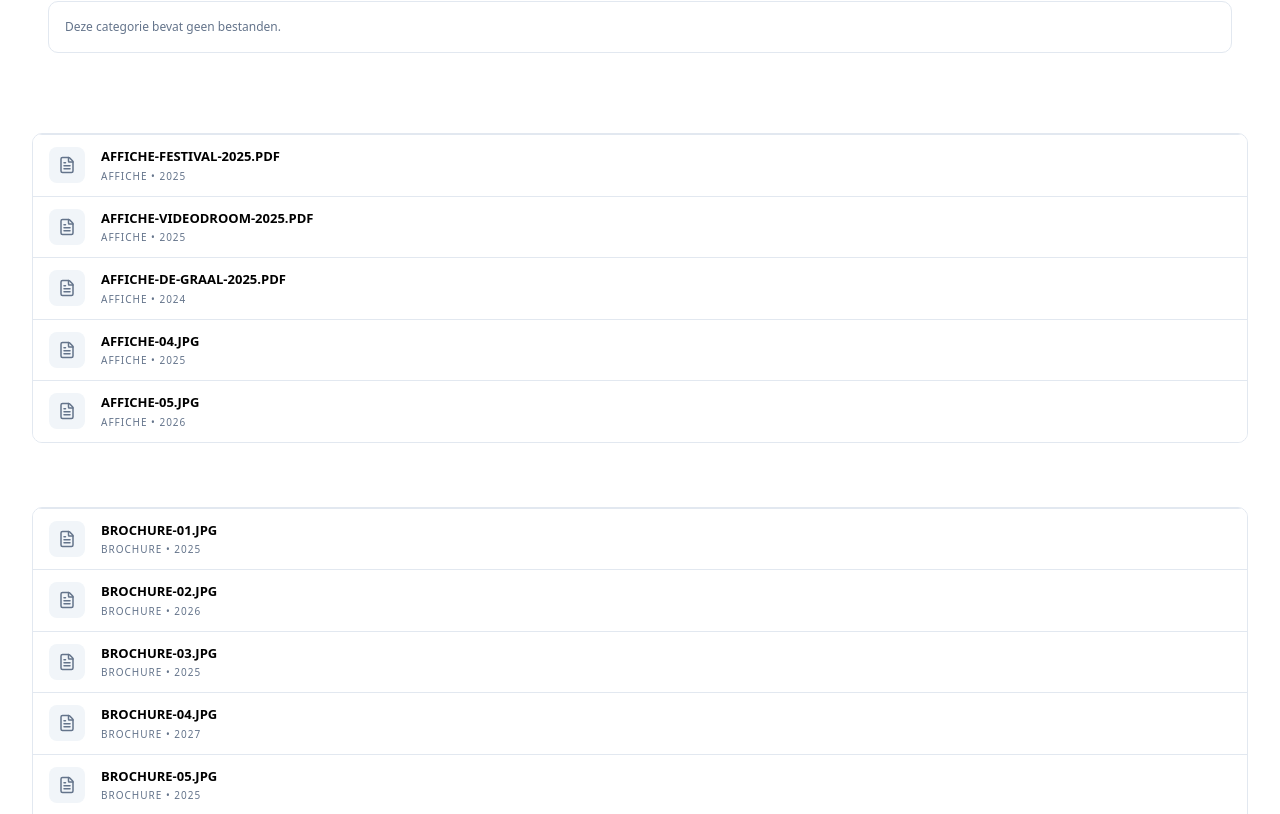
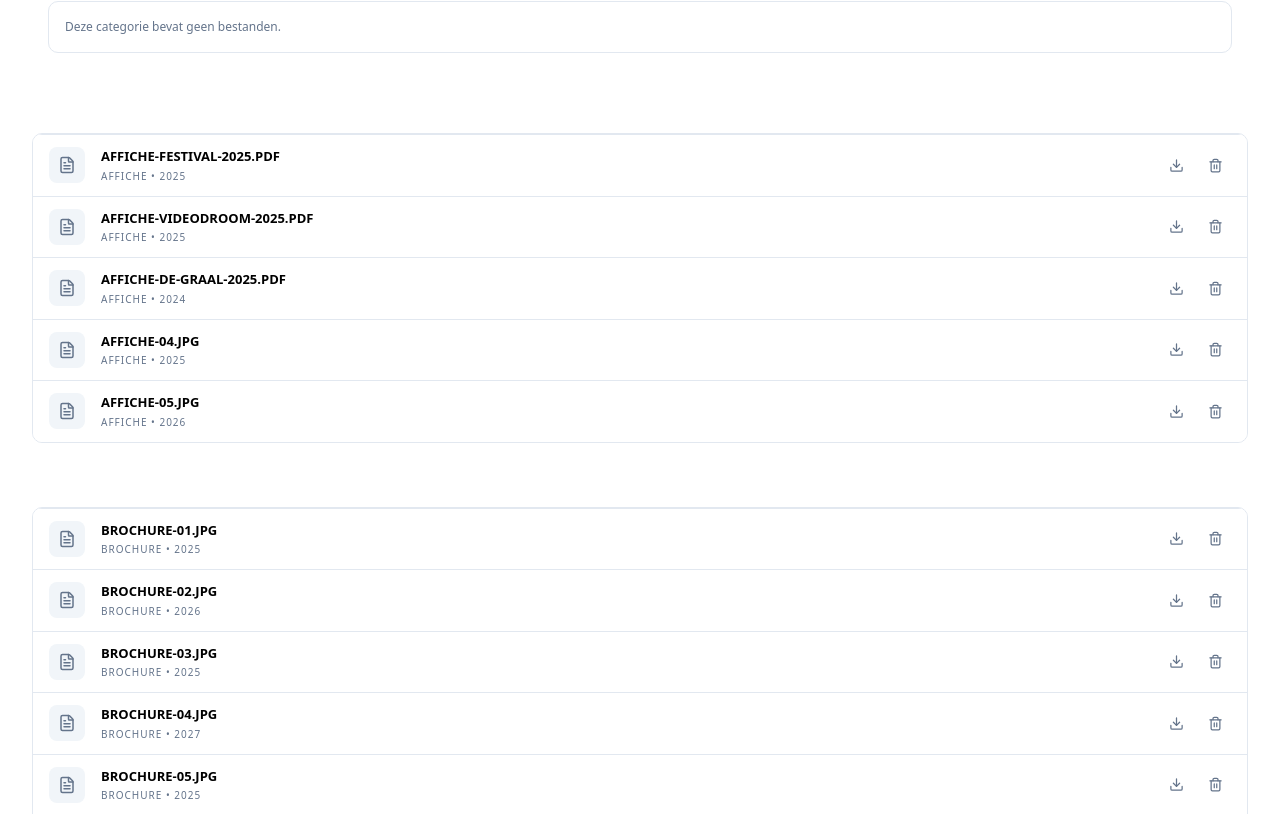
Before and after one commit to SELab-2/viernulvier-4, a Nuxt app in the folder frontend/: page /tempShowcase in a window 1280 px wide. Shown: the part 2286-3100 px from the top of the page. Built offline with nearby package versions, Linux system fonts and the light colour scheme.

Commit message:
buttons !

```diff
--- a/frontend/app/components/prints/FileList.vue
+++ b/frontend/app/components/prints/FileList.vue
@@ -16,7 +16,7 @@
  * ]
  */
 
-import { FileText } from "lucide-vue-next";
+import { FileText, Download, Trash2 } from "lucide-vue-next";
 interface PrintsFile { //TODO replace this with actual object later
   id: number;
   name: string;
@@ -32,6 +32,13 @@ const props = defineProps<Props>();
 const { t } = useI18n();
 
 const openFile = (src: string) => window.open(src, '_blank')
+const downloadFile = (src: string, name: string) => {
+  const a = document.createElement('a') // creates a temporary html <a> element
+  a.href = src
+  a.download = name
+  a.click()
+}
+
 // constants
 const rowBase = "group relative flex items-center gap-4 px-4 py-3 border-t border-border bg-card hover:bg-card-hover transition-colors duration-150 cursor-pointer"
 </script>
@@ -58,6 +65,22 @@ const rowBase = "group relative flex items-center gap-4 px-4 py-3 border-t borde
             {{ category }}<span v-if="file.year"> • {{ file.year }}</span>
           </p>
         </div>
+
+        <!-- Buttons -->
+        <div class="flex items-center gap-2 shrink-0">
+          <button
+              class="p-2 rounded-md text-muted-foreground hover:text-foreground hover:bg-muted transition-colors duration-150"
+              @click.stop="file.image && downloadFile(file.image, file.name)"
+          >
+            <Download :size="15" />
+          </button>
+          <button
+              class="p-2 rounded-md text-muted-foreground hover:text-destructive hover:bg-muted transition-colors duration-150"
+              @click.stop="() => {}"
+          >
+            <Trash2 :size="15" />
+          </button>
+        </div>
       </div>
     </div>
 
```
